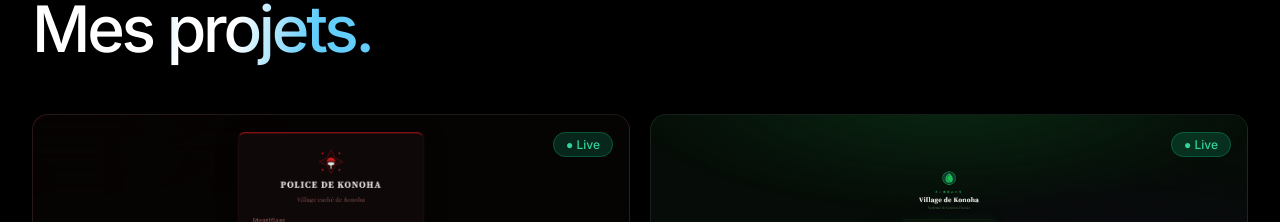
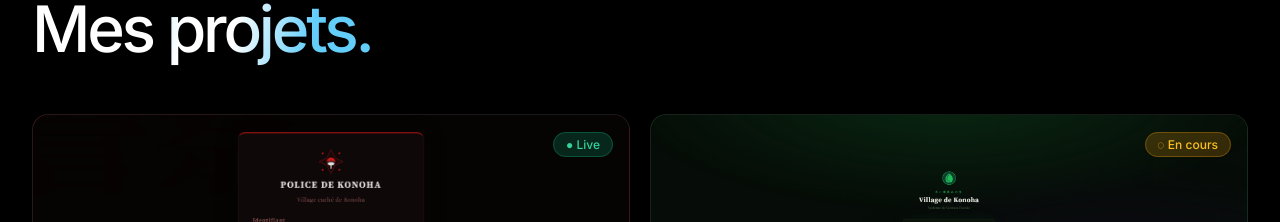
Before and after one commit to DHBoris/portfolio-frontend, a React (Vite) app: page / in a window 1280 px wide. Shown: the part 1120-1342 px from the top of the page. Built offline with nearby package versions, Linux system fonts and the light colour scheme.

Commit message:
fix: konoha pl status en cours

```diff
--- a/src/data/portfolio.ts
+++ b/src/data/portfolio.ts
@@ -58,7 +58,7 @@ export const projects: Project[] = [
     tags: ['React', 'Node.js', 'MongoDB', 'JWT'],
     color: 'from-green-950/60 to-neutral-950/40',
     accent: '#22c55e',
-    status: 'Live',
+    status: 'En cours',
     demo: '#',
     repo: 'https://github.com/mathounrp-source/konoha-nrp',
     repoBack: 'https://github.com/ZenToki62/konoha-api',
```
